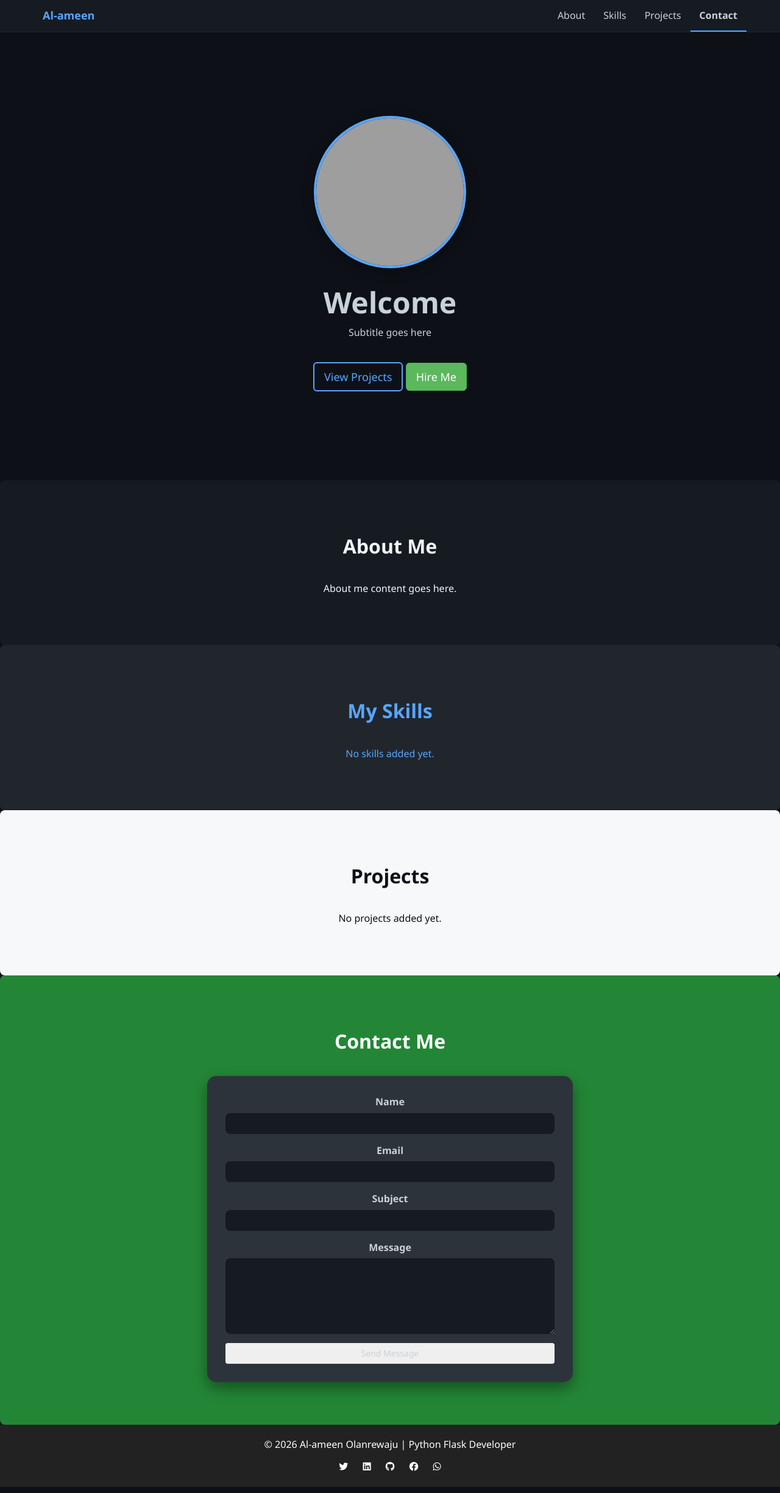
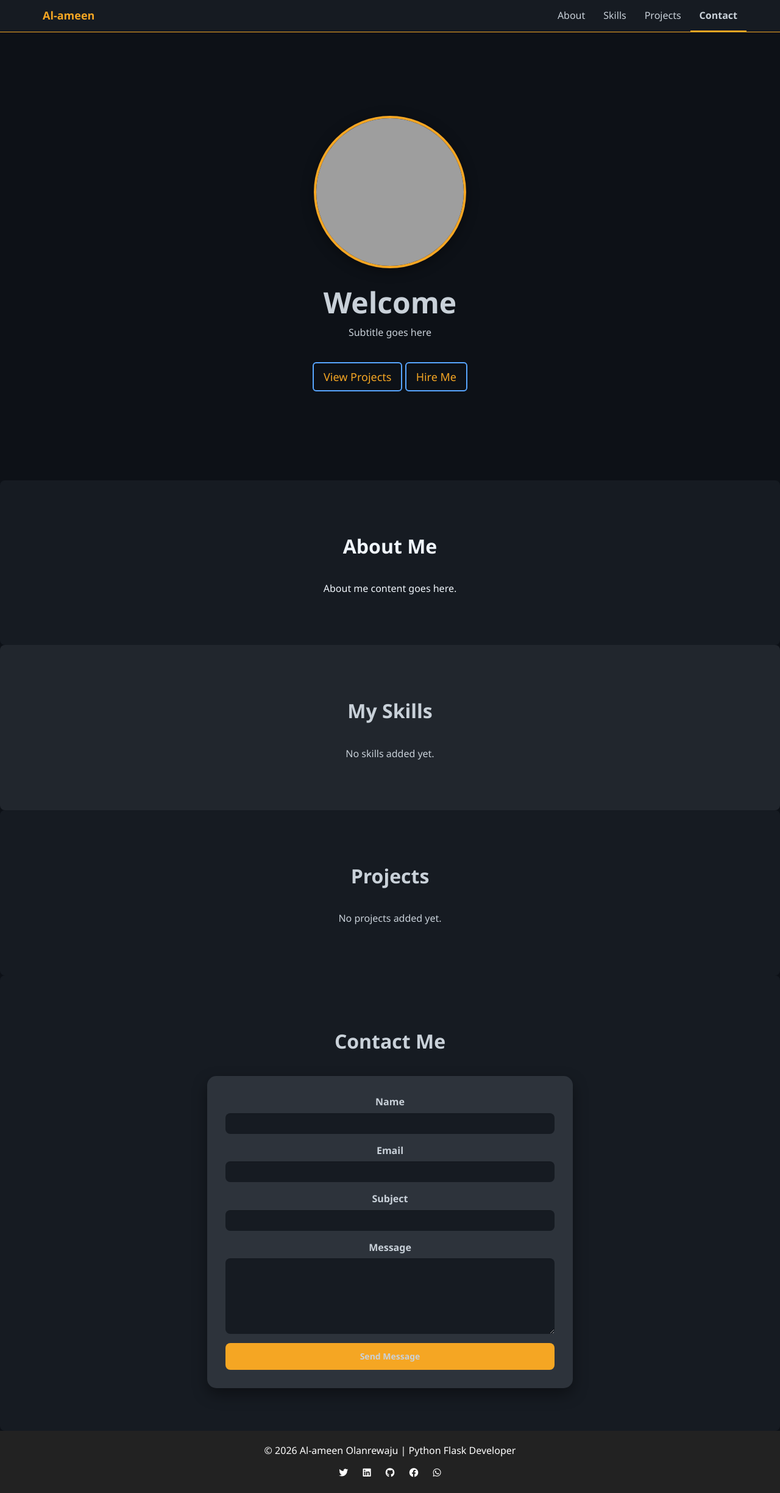
Before and after one commit to Al-ameenolanrewaju/flask-portfolio, a Flask app: page / in a window 1280 px wide. Shown: the whole page at 61% size. Run offline with Flask 3, Linux system fonts and the light colour scheme; data that the repository does not hold is empty; some libraries are stand-ins or nearby versions; grey boxes are pictures that could not be loaded.

Commit message:
change css file and javascript and home.html

```diff
--- a/static/css/style.css
+++ b/static/css/style.css
@@ -21,11 +21,11 @@ html {
 ======================== */
 .custom-navbar {
     background-color: #161B22;
-    border-bottom: 1px solid #21262D;
+    border-bottom: 1px solid #F5A623;
 }
 
 .custom-navbar .navbar-brand {
-    color: #58A6FF !important;
+    color: #F5A623 !important;
     font-weight: bold;
 }
 
@@ -35,9 +35,9 @@ html {
 
 .navbar-nav > .active > a {
     background-color: transparent !important;
-    color: #58A6FF !important;
+    color: #F5A623 !important;
     font-weight: bold;
-    border-bottom: 2px solid #58A6FF;
+    border-bottom: 2px solid #F5A623;
 }
 
 /* ========================
@@ -58,11 +58,11 @@ html {
 .btn-outline {
     background: transparent;
     border: 2px solid #58A6FF;
-    color: #58A6FF;
+    color: #F5A623;
 }
 
 .btn-outline:hover {
-    background: #58A6FF;
+    background: #F5A623;
     color: #0D1117;
 }
 
@@ -84,19 +84,19 @@ html {
 /* Skills */
 .section-skills {
     background: #21262D;
-    color: #58A6FF;
+    color: #FOF6FC;
 }
 
 /* Projects */
 .section-projects {
-    background: #F6F8FA;
-    color: #0D1117;
+    background: #161B22;
+    color: #FOF6FC;
 }
 
 /* Contact */
 .section-contact {
-    background: #238636;
-    color: #FFFFFF;
+    background: #161B22;
+    color: #FOF6FC;
     text-align: center;
 }
 
@@ -127,7 +127,7 @@ html {
 .skill-box h4,
 .project-card h4 {
     margin-bottom: 15px;
-    color: #58A6FF;
+    color: #F5A623;
 }
 
 .project-card a.btn {
@@ -164,7 +164,7 @@ html {
 }
 
 .contact-form .form-control:focus {
-    box-shadow: 0 0 0 2px #58A6FF;
+    box-shadow: 0 0 0 2px #F5A623;
     border: none;
     background: #161B22;
     color: #C9D1D9;
@@ -176,9 +176,9 @@ html {
 }
 
 .contact-form .btn-contact {
-    background: #238636;
+    background: #F5A623;
     border: none;
-    color: #FFFFFF;
+    color: #OD1117;
     font-weight: bold;
     padding: 12px 20px;
     border-radius: 8px;
@@ -186,7 +186,13 @@ html {
 }
 
 .contact-form .btn-contact:hover {
-    background: #2EA043;
+    background: #E09612;
+}
+.section-contact {
+    background: #OD1117;
+    color: FOF6FC;
+    text-align: center;
+
 }
 
 /* ========================
@@ -222,7 +228,7 @@ footer {
     height: 250px;
     object-fit: cover;
     border-radius: 50%;
-    border: 4px solid #58A6FF;
+    border: 4px solid #F5A623;
     box-shadow: 0 4px 20px rgba(0,0,0,0.4);
     transition: transform 0.3s;
 }
--- a/static/js/main.js
+++ b/static/js/main.js
@@ -5,10 +5,12 @@ $(document).ready(function(){
 
         var target = this.hash;
         var $target = $(target);
+        if ($target.length) {
+            $('html, body').animate({
+                scrollTop: $target.offset().top - 60
+            }, 800);
+        }
 
-        $('html, body').animate({
-            scrollTop: $target.offset().top - 60
-        }, 800);
     });
 
 });
@@ -20,7 +22,8 @@ $(window).on('scroll', function() {
         var currLink = $(this);
         var refElement = $(currLink.attr("href"));
 
-        if (refElement.position().top - 80 <= scrollPos &&
+        if (refElement.length &&
+            refElement.position().top - 80 <= scrollPos &&
             refElement.position().top + refElement.height() > scrollPos) {
 
             $('.nav-item').removeClass("active");
--- a/templates/home.html
+++ b/templates/home.html
@@ -32,7 +32,7 @@ Al-ameen | Python Flask Developer
         <p>{{ content.get('hero', {}).get('content', 'Subtitle goes here') }}</p>
         <br>
         <a href="#projects" class="btn btn-outline btn-lg">View Projects</a>
-        <a href="#contact" class="btn btn-success btn-lg">Hire Me</a>
+        <a href="#contact" class="btn btn-outline btn-lg">Hire Me</a>
         <br><br>
 
         <!-- CV Download -->
@@ -88,7 +88,7 @@ Al-ameen | Python Flask Developer
                     <div class="project-card">
                         <h4>{{ project.title if project.title else project[1] }}</h4>
                         <p>{{ project.description if project.description else project[2] }}</p>
-                        <a href="{{ project.link if project.link else project[3] }}" class="btn btn-primary btn-sm" target="_blank">View Project</a>
+                        <a href="{{ project.link if project.link else project[3] }}" class="btn btn-outline btn-sm" target="_blank">View Project</a>
                     </div>
                 </div>
                 {% endfor %}
@@ -128,7 +128,7 @@ Al-ameen | Python Flask Developer
                 <textarea name="message" class="form-control" rows="5" required></textarea>
             </div>
 
-            <button type="submit" class="btn btn-light btn-block">Send Message</button>
+            <button type="submit" class="btn btn-contact btn-block">Send Message</button>
         </form>
     </div>
 </section>
```
Also changed, not shown: 1 other file.
